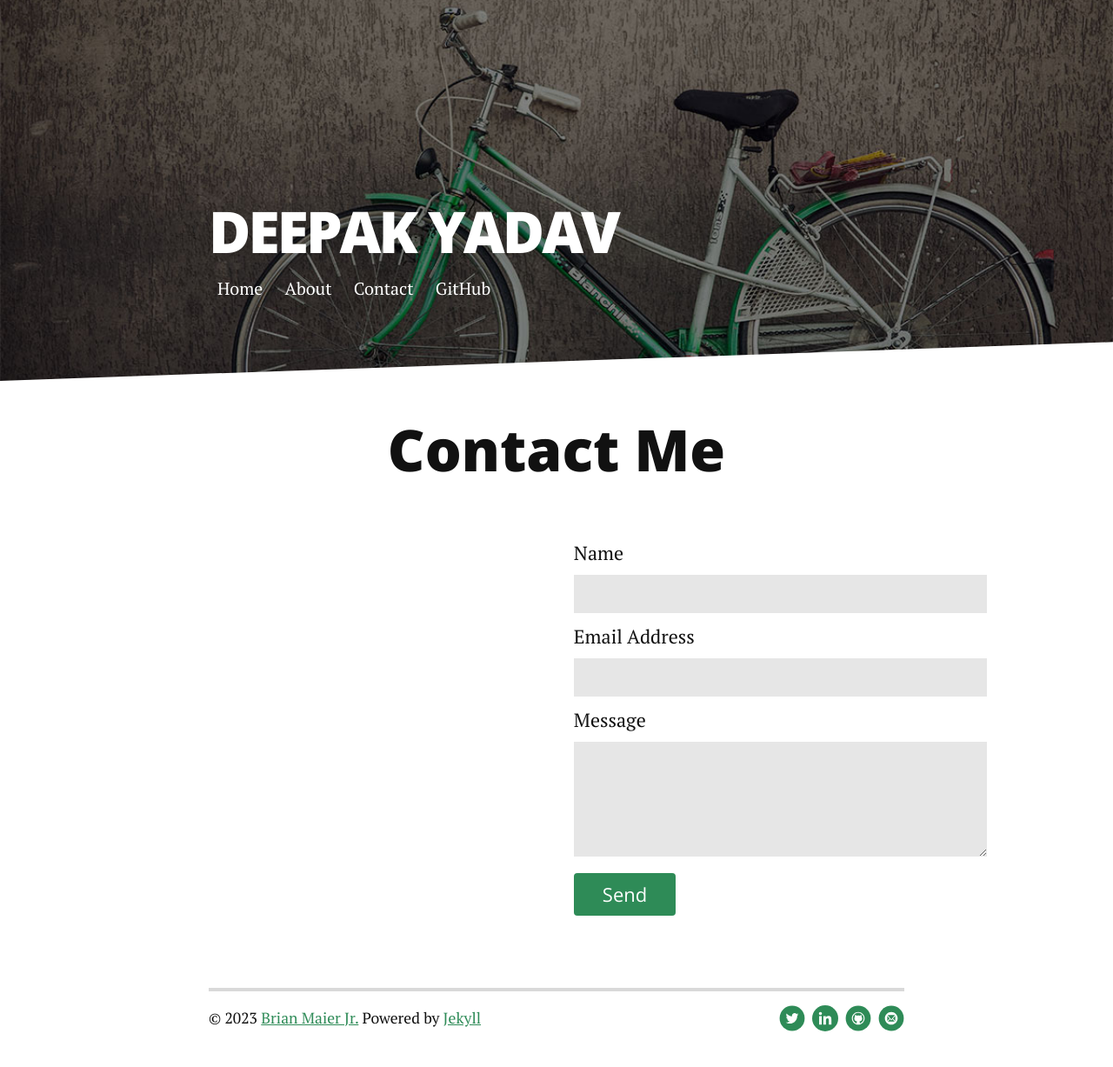
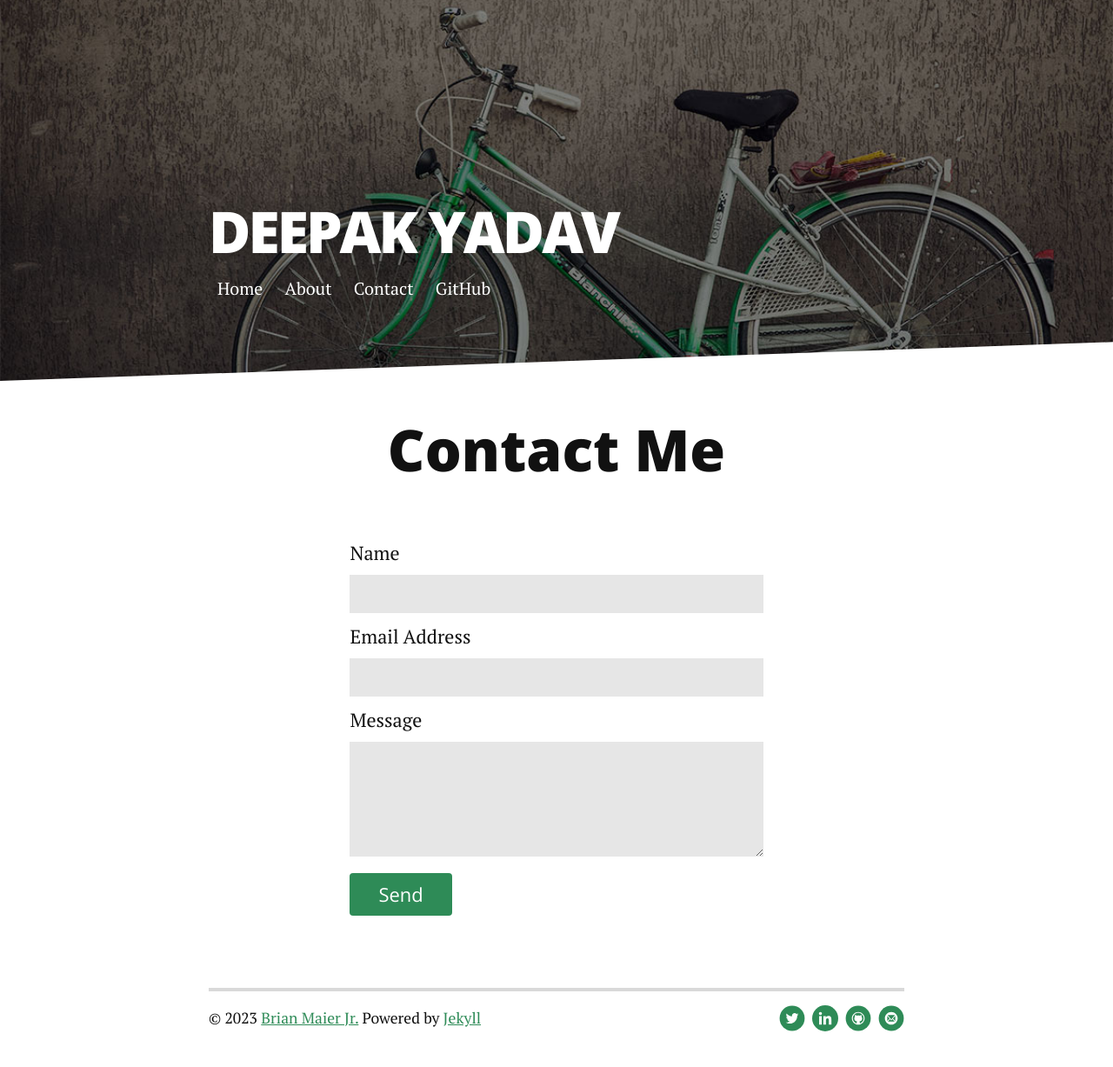
Before and after one commit to deepak7376/deepak7376.github.io, a Jekyll site: the page built from contact.md, in a window 1280 px wide. Shown: the whole page at 87% size. Built offline with Jekyll 4.4.1, drawn with Linux system fonts in a browser that asks for light colours; nearby versions of some CDN libraries.

Commit message:
Update contact.md

```diff
--- a/contact.md
+++ b/contact.md
@@ -5,13 +5,24 @@ title: Contact Deepak Yadav
 
 <div id="contact">
   <h1 class="pageTitle">Contact Me</h1>
-  <form action="http://formspree.io/dky.united@gmail.com" method="POST">
-    <label for="name">Name</label>
-    <input type="text" id="name" name="name" class="full-width"><br>
-    <label for="email">Email Address</label>
-    <input type="email" id="email" name="_replyto" class="full-width"><br>
-    <label for="message">Message</label>
-    <textarea name="message" id="message" cols="30" rows="10" class="full-width"></textarea><br>
-    <input type="submit" value="Send" class="button">
-  </form>
+  <div class="form-container">
+    <form action="http://formspree.io/dky.united@gmail.com" method="POST">
+      <label for="name">Name</label>
+      <input type="text" id="name" name="name" class="full-width"><br>
+      <label for="email">Email Address</label>
+      <input type="email" id="email" name="_replyto" class="full-width"><br>
+      <label for="message">Message</label>
+      <textarea name="message" id="message" cols="30" rows="10" class="full-width"></textarea><br>
+      <input type="submit" value="Send" class="button">
+    </form>
+  </div>
 </div>
+
+<style>
+.form-container {
+  display: flex;
+  justify-content: center;
+  align-items: center;
+  height: 100%;
+}
+</style>
```
